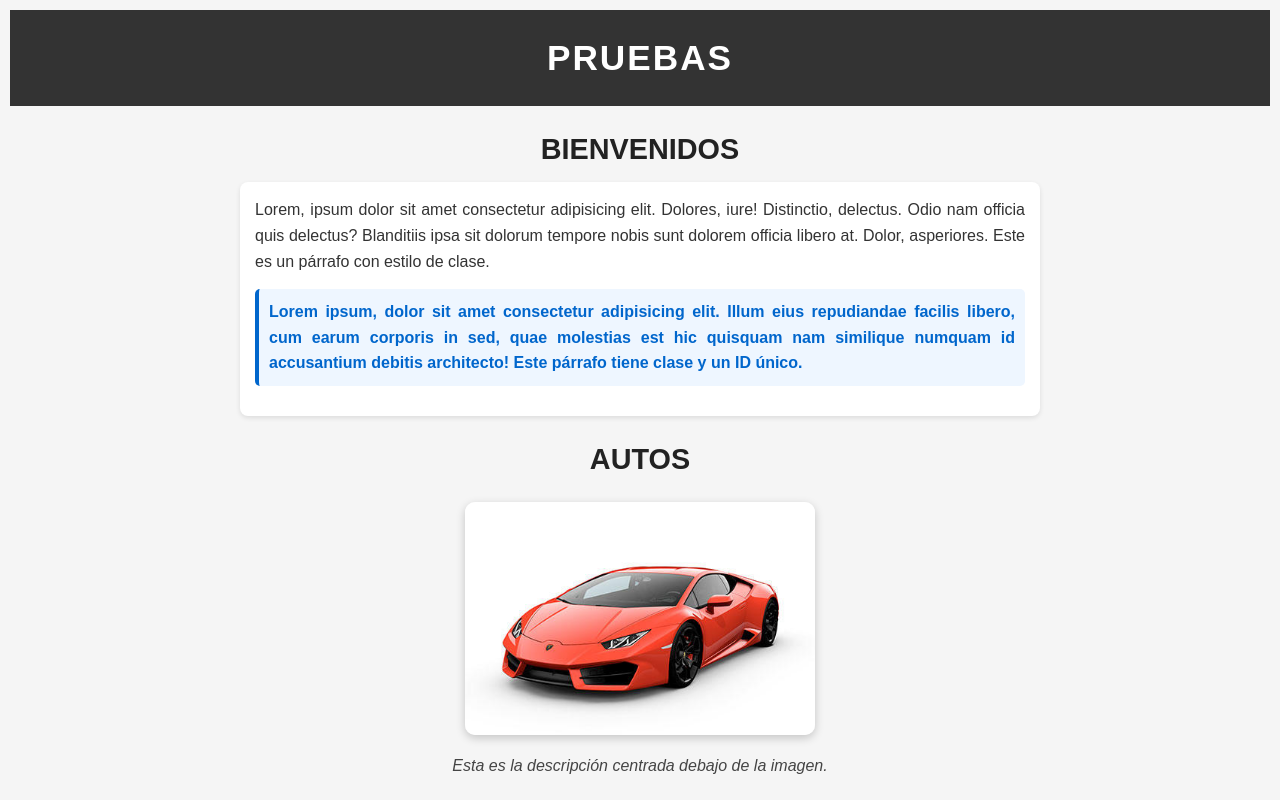
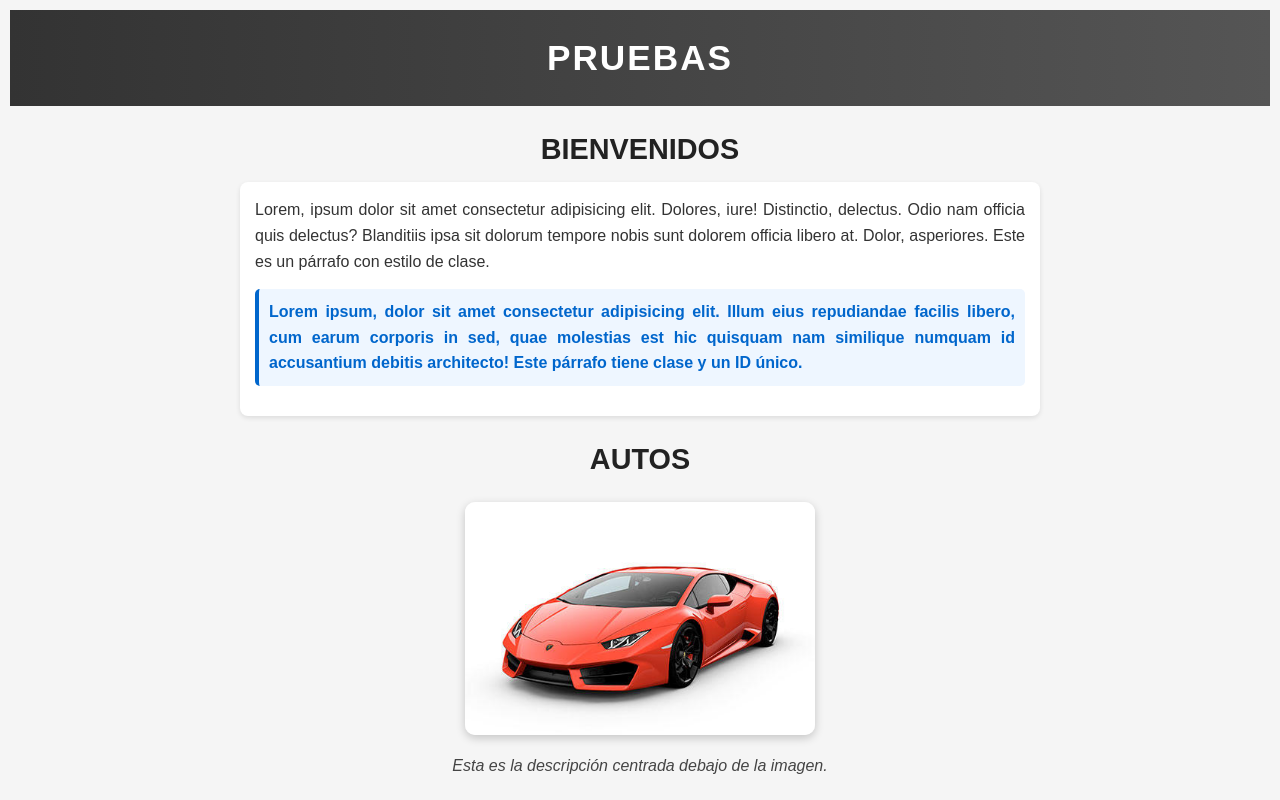
Before and after one commit to faccprueb-cloud/Clase-01.10-Repositorio, a plain HTML site: page index.html in a window 1280 px wide. Shown: the top 800 px of the page. Drawn offline with Linux system fonts and the light colour scheme; files that its build step writes are made by us from their sources.

Commit message:
estilos.css

```diff
--- a/estilos.css
+++ b/estilos.css
@@ -16,7 +16,7 @@ body {
 
 /* ====== HEADER ====== */
 header {
-    background-color: #333;
+    background: linear-gradient(90deg, #333, #555);
     color: #fff;
     padding: 20px 0;
     text-align: center;
```
